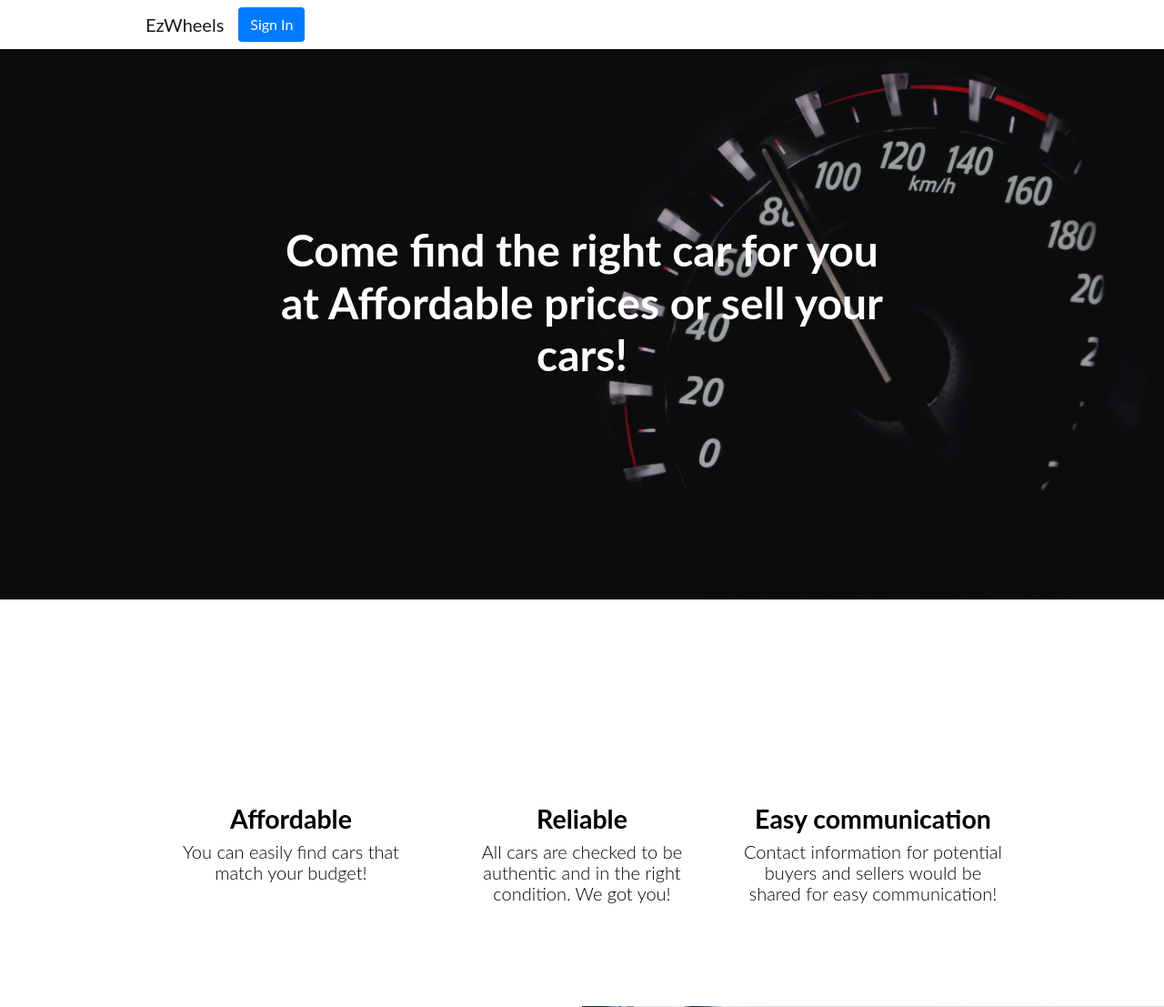
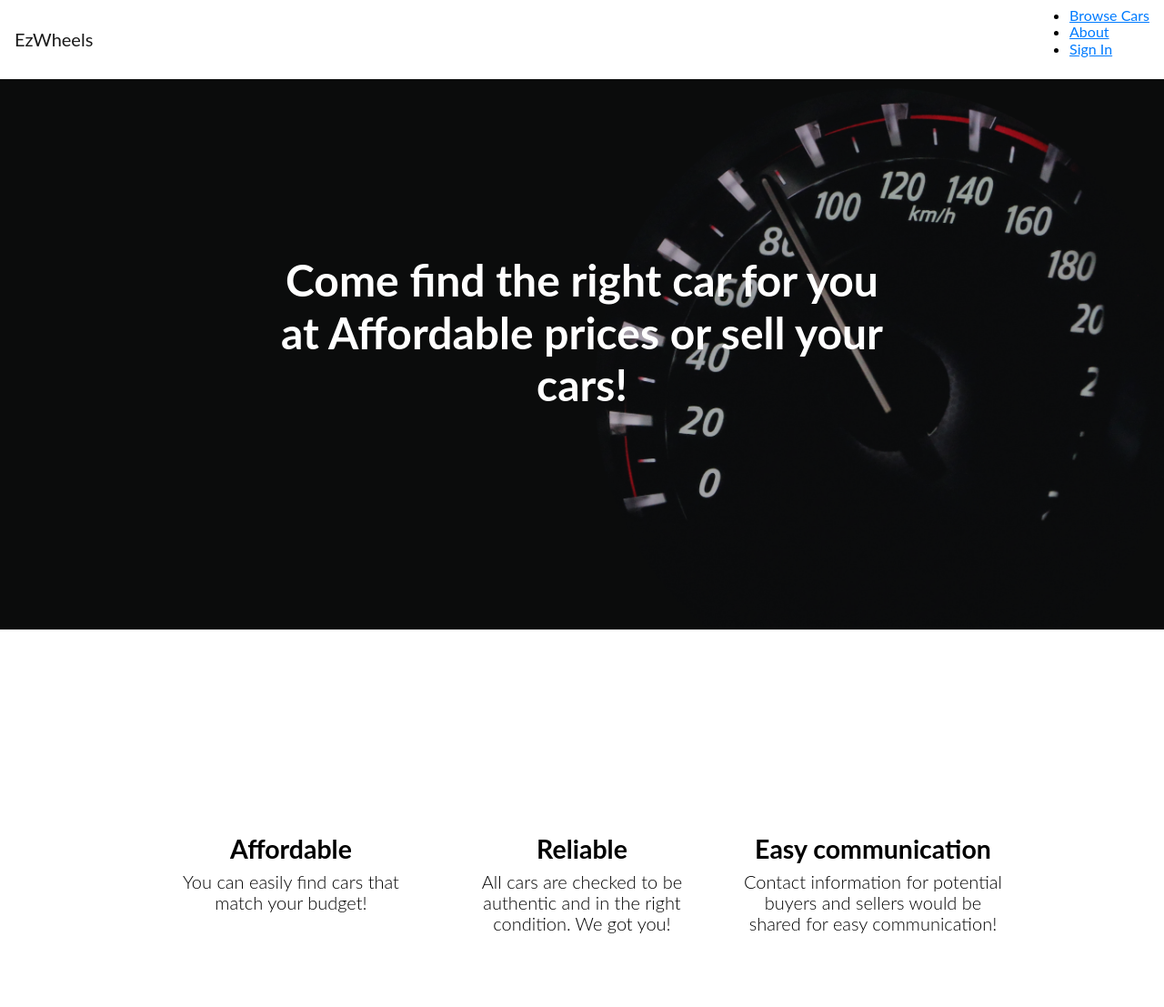
Before and after one commit to Shady-Rouk/Terminal_Unit_4, a Flask app: page / in a window 1280 px wide. Shown: the top 1107 px of the page at 91% size. Run offline with Flask 2, Linux system fonts and the light colour scheme; parts of the project's set-up code (start-up, migrations or seed data) failed here and were passed over; some libraries are stand-ins or nearby versions; some web fonts are replaced.

Commit message:
index updates

```diff
--- a/templates/index.html
+++ b/templates/index.html
@@ -19,9 +19,13 @@
 
 <body>
     <nav class="navbar navbar-light navbar-expand bg-light navigation-clean">
-        <div class="container"><a class="navbar-brand" href="#">EzWheels</a><button class="navbar-toggler" data-bs-toggle="collapse" data-bs-target="#navcol-1"></button>
-            <div id="navcol-1" class="collapse navbar-collapse"><a class="btn btn-primary ms-auto" role="button" href="#">Sign In</a></div>
-        </div>
+        <div class="container" style="padding-left: 0; margin-left: 0;"><a class="navbar-brand" href="#">EzWheels</a></div>
+
+        <ul>
+            <li><a href="/cars">Browse Cars</a></li>
+            <li><a href="/about">About</a></li>
+            <li><a href="/sign_in">Sign In</a></li>
+        </ul>
     </nav>
     <header class="text-center text-white masthead" style="background: url('../static/images/bg.jpg')no-repeat center center;background-size: cover;">
         <div class="overlay"></div>
@@ -106,20 +110,20 @@
             </div>
         </div>
     </section>
-    <section class="text-center text-white call-to-action" style="background: url('footer.jpg') no-repeat center center;background-size: cover;">
+    <section class="text-center text-white call-to-action" style="background: url('../static/images/footer.jpg') no-repeat center center;background-size: cover;">
         <div class="overlay"></div>
         <div class="container">
             <div class="row">
                 <div class="col-xl-9 mx-auto position-relative">
-                    <h2 class="mb-4">Ready to sell your car? Sign up now!</h2>
+                    <h2 class="mb-4" style="color: white;">Ready to sell your car? Sign up now!</h2>
                 </div>
                 <div class="col-md-10 col-lg-8 col-xl-7 mx-auto position-relative">
-                    <form>
-                        <div class="row">
-                            <div class="col-12 col-md-9 mb-2 mb-md-0"><input class="form-control form-control-lg" type="email" placeholder="Enter your email..." /></div>
-                            <div class="col-12 col-md-3"><button class="btn btn-primary btn-lg" type="submit">Sign up!</button></div>
-                        </div>
-                    </form>
+                    <!-- <form> -->
+                    <div class="row">
+                        <!-- <div class="col-12 col-md-9 mb-2 mb-md-0"><input class="form-control form-control-lg" type="email" placeholder="Enter your email..." /></div> -->
+                        <div class="col-12 col-md-3"><a href="/sign_up"><button class="btn btn-primary btn-lg" type="submit">Sign up!</button></a></div>
+                    </div>
+                    <!-- </form> -->
                 </div>
             </div>
         </div>
```
